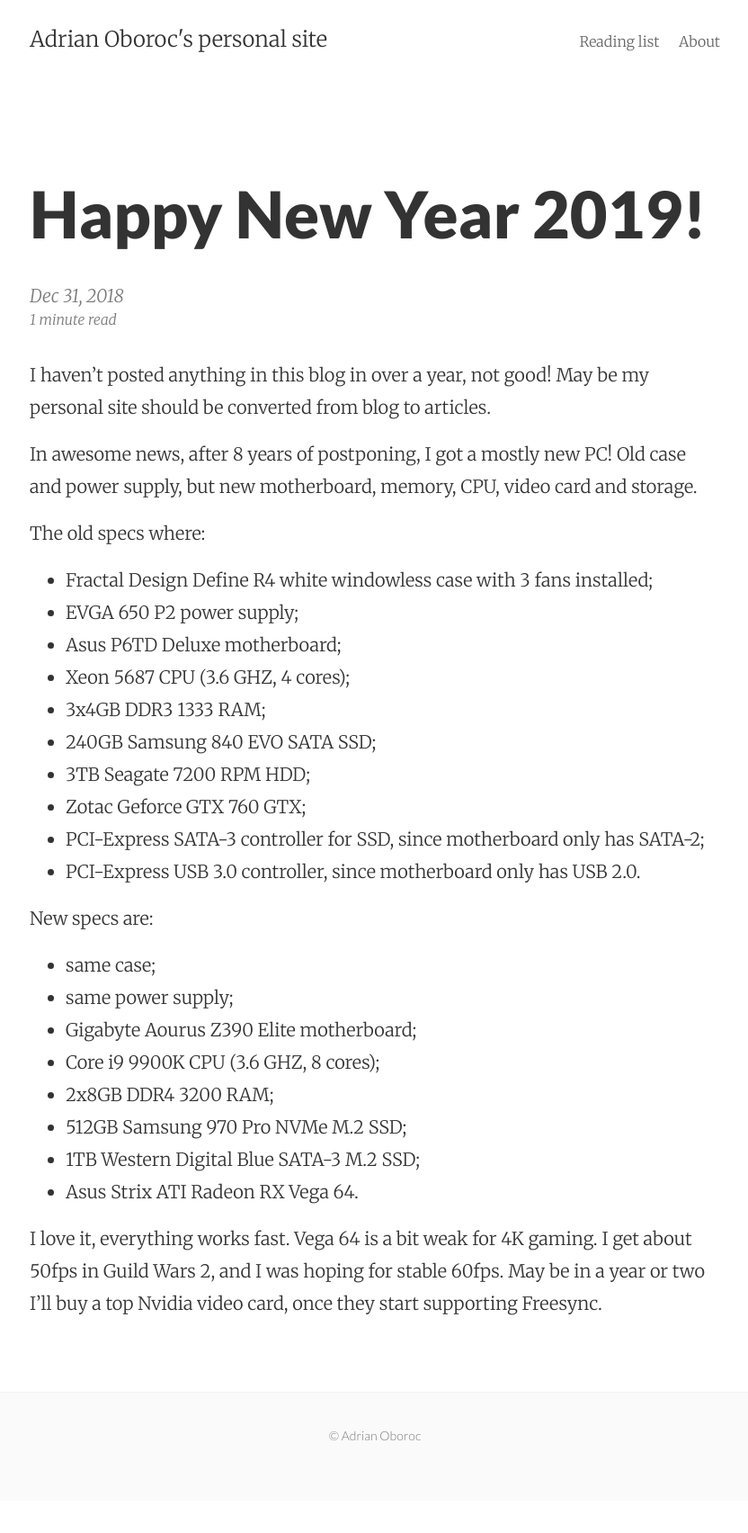
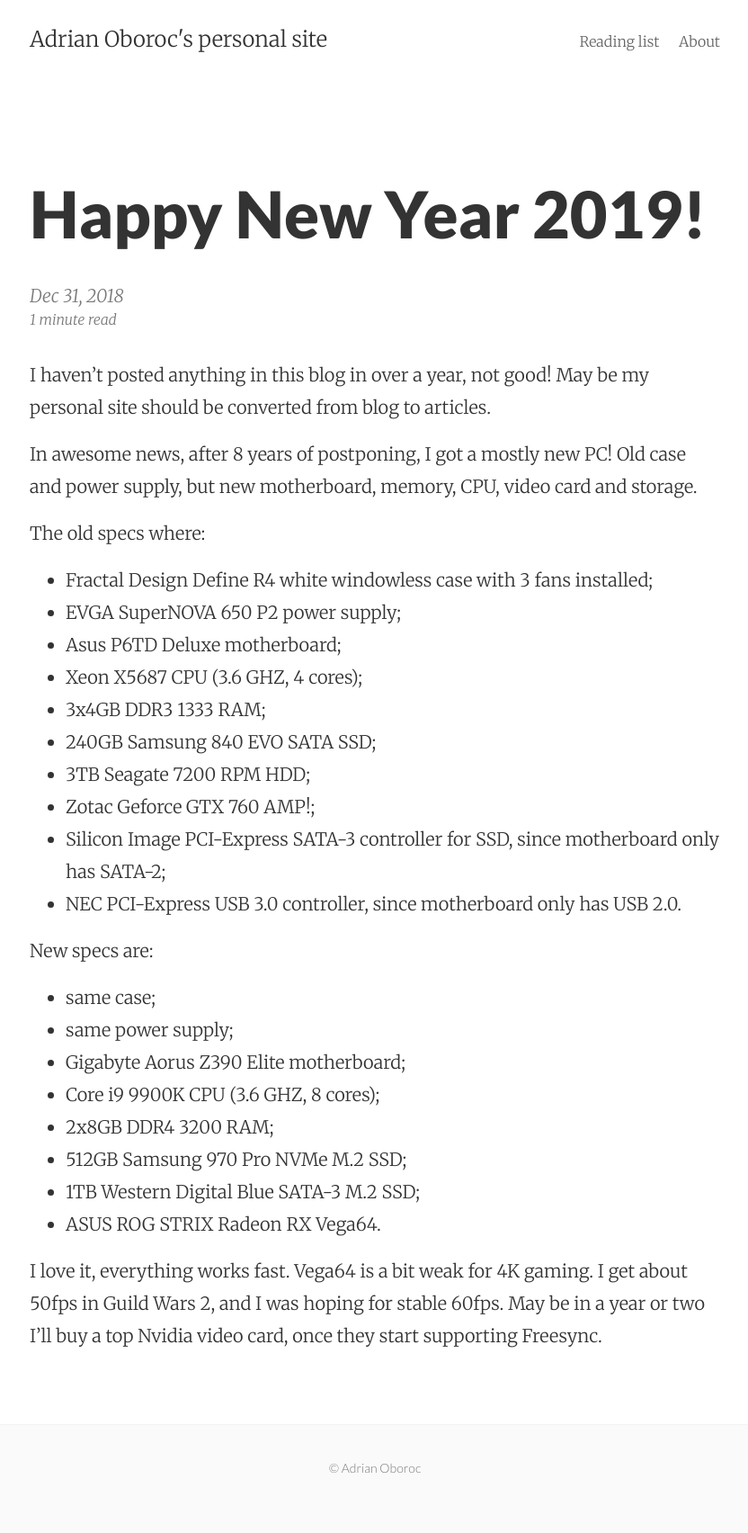
Before and after one commit to oboroc/oboroc.github.io, a Jekyll site: the page built from _posts/2018-12-31-happy-new-year-2019.md, in a window 1280 px wide. Shown: the whole page at 90% size, without its empty margins (223-1055 px from the left). Built offline with Jekyll 4.4.1, drawn with Linux system fonts in a browser that asks for light colours; before the commit the page ends 1668 px from its top, so only the background shows below that.

Commit message:
Update 2018-12-31-happy-new-year-2019.md

```diff
--- a/_posts/2018-12-31-happy-new-year-2019.md
+++ b/_posts/2018-12-31-happy-new-year-2019.md
@@ -14,27 +14,27 @@
 The old specs where:
 
 - Fractal Design Define R4 white windowless case with 3 fans installed;
-- EVGA 650 P2 power supply;
+- EVGA SuperNOVA 650 P2 power supply;
 - Asus P6TD Deluxe motherboard;
-- Xeon 5687 CPU (3.6 GHZ, 4 cores);
+- Xeon X5687 CPU (3.6 GHZ, 4 cores);
 - 3x4GB DDR3 1333 RAM;
 - 240GB Samsung 840 EVO SATA SSD;
 - 3TB Seagate 7200 RPM HDD;
-- Zotac Geforce GTX 760 GTX;
-- PCI-Express SATA-3 controller for SSD, since motherboard only has SATA-2;
-- PCI-Express USB 3.0 controller, since motherboard only has USB 2.0.
+- Zotac Geforce GTX 760 AMP!;
+- Silicon Image PCI-Express SATA-3 controller for SSD, since motherboard only has SATA-2;
+- NEC PCI-Express USB 3.0 controller, since motherboard only has USB 2.0.
 
 New specs are:
 
 - same case;
 - same power supply;
-- Gigabyte Aourus Z390 Elite motherboard;
+- Gigabyte Aorus Z390 Elite motherboard;
 - Core i9 9900K CPU (3.6 GHZ, 8 cores);
 - 2x8GB DDR4 3200 RAM;
 - 512GB Samsung 970 Pro NVMe M.2 SSD;
 - 1TB Western Digital Blue SATA-3 M.2 SSD;
-- Asus Strix ATI Radeon RX Vega 64.
+- ASUS ROG STRIX Radeon RX Vega64.
 
-I love it, everything works fast. Vega 64 is a bit weak for 4K gaming.
+I love it, everything works fast. Vega64 is a bit weak for 4K gaming.
 I get about 50fps in Guild Wars 2, and I was hoping for stable 60fps.
 May be in a year or two I'll buy a top Nvidia video card, once they start supporting Freesync.
```
